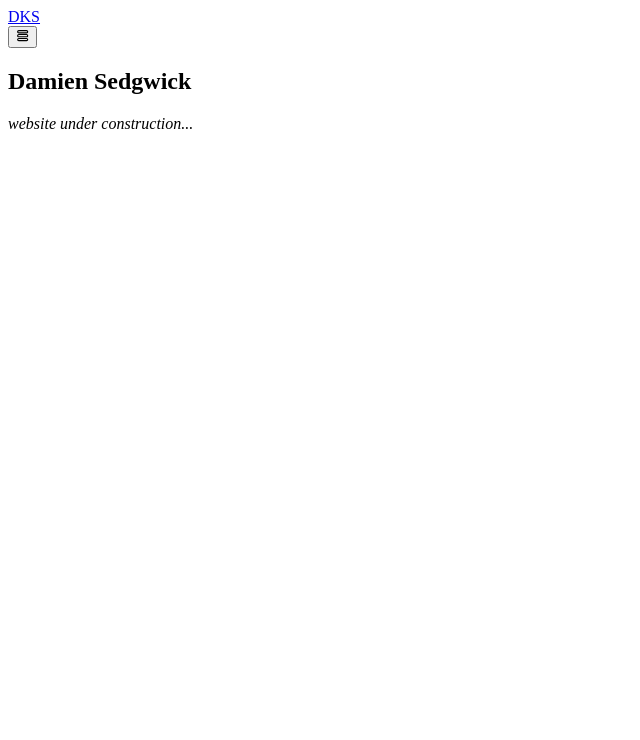
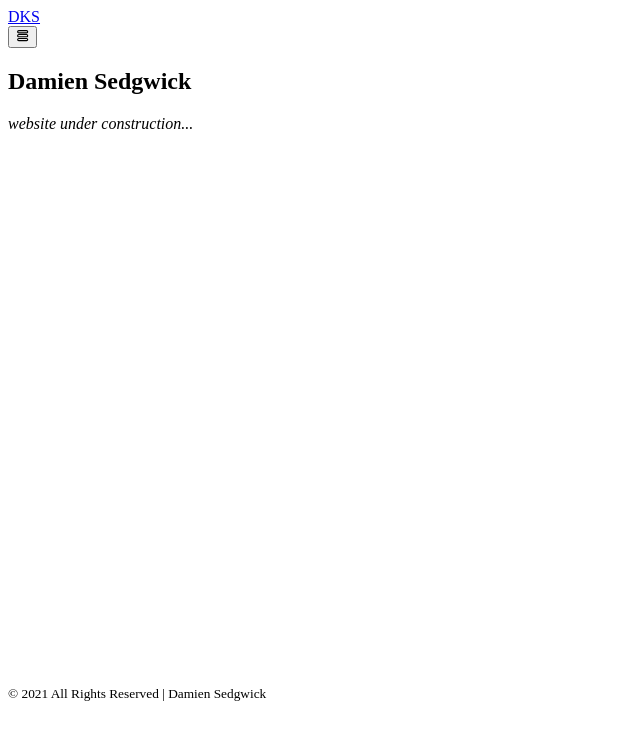
Before and after one commit to damiensedgwick/my-website, a Next.js app: page / in a window 1280 px wide. Shown: the top 740 px of the page, without its empty margins (0-640 px from the left). Built offline with nearby package versions, Linux system fonts and the light colour scheme.

Commit message:
Amended text sizeds & added footer

```diff
--- /dev/null
+++ b/src/components/Footer.tsx
@@ -0,0 +1,13 @@
+export const Footer = () => {
+  return (
+    <footer>
+      <div className="container mx-auto flex flex-row justify-center items-center text-center">
+        <p>
+          <small>
+            © {new Date().getFullYear()} All Rights Reserved | Damien Sedgwick
+          </small>
+        </p>
+      </div>
+    </footer>
+  );
+};
--- a/src/components/Layout.tsx
+++ b/src/components/Layout.tsx
@@ -1,7 +1,8 @@
 import React from "react";
 import Head from "next/head";
 
-import { Header } from "./Header";
+import { Navigation } from "./Navigation";
+import { Footer } from "../components/Footer";
 
 interface Props {
   pageTitle: string;
@@ -12,15 +13,21 @@ interface Props {
 export const Layout = ({ pageTitle, pageDescription, children }: Props) => {
   return (
     <>
+      {/* Document head */}
       <Head>
         <title>{pageTitle}</title>
         <meta name="description" content={pageDescription} />
         <link rel="icon" href="/favicon.ico" />
       </Head>
 
-      <Header />
+      {/* Global navigation */}
+      <Navigation />
 
+      {/* Page content */}
       <main>{children}</main>
+
+      {/* Global footer */}
+      <Footer />
     </>
   );
 };
--- a/src/components/Menu.tsx
+++ b/src/components/Menu.tsx
@@ -7,28 +7,25 @@ import {
 
 export const Menu = () => {
   return (
-    <nav className="nav-links flex flex-col items-center absolute top-12 -right-1 md:relative md:flex-row md:top-0 md:right-0">
+    <nav className="nav-links flex flex-col items-center absolute top-12 -right-2 md:relative md:flex-row md:top-0 md:right-0">
       <a
-        className="text-3xl md:text-4xl my-2 md:mx-2 md:my-0"
+        className="text-4xl my-2 md:mx-2 md:my-0"
         href="mailto:damiensedgwick@icloud.com"
       >
         <TiMail />
       </a>
-      <a
-        className="text-3xl md:text-4xl my-2 md:mx-2 md:my-0"
-        href="tel:+447939273379"
-      >
+      <a className="text-4xl my-2 md:mx-2 md:my-0" href="tel:+447939273379">
         <TiDevicePhone />
       </a>
       <a
-        className="text-3xl md:text-4xl my-2 md:mx-2 md:my-0"
+        className="text-4xl my-2 md:mx-2 md:my-0"
         href="https://github.com/damiensedgwick"
         target="_blank"
       >
         <TiSocialGithubCircular />
       </a>
       <a
-        className="text-3xl md:text-4xl my-2 md:mx-2 md:my-0"
+        className="text-4xl my-2 md:mx-2 md:my-0"
         href="https://www.linkedin.com/in/damiensedgwick/"
         target="_blank"
       >
--- a/src/components/Header.tsx
+++ b/src/components/Navigation.tsx
@@ -4,7 +4,7 @@ import { TiThMenuOutline } from "react-icons/ti";
 
 import { Menu } from "./Menu";
 
-export const Header = () => {
+export const Navigation = () => {
   const [showMenu, setShowMenu] = useState(false);
 
   return (
@@ -13,7 +13,7 @@ export const Header = () => {
         <div className="relative flex flex-row justify-between items-center">
           <div className="logo">
             <Link href="/">
-              <a className="text-2xl md:text-4xl">DKS</a>
+              <a className="text-4xl">DKS</a>
             </Link>
           </div>
           {showMenu && <Menu />}
@@ -21,7 +21,7 @@ export const Header = () => {
             <button
               name="menu"
               aria-label="menu"
-              className="text-2xl md:text-4xl"
+              className="text-4xl"
               onClick={() => setShowMenu(!showMenu)}
             >
               <TiThMenuOutline />
```
